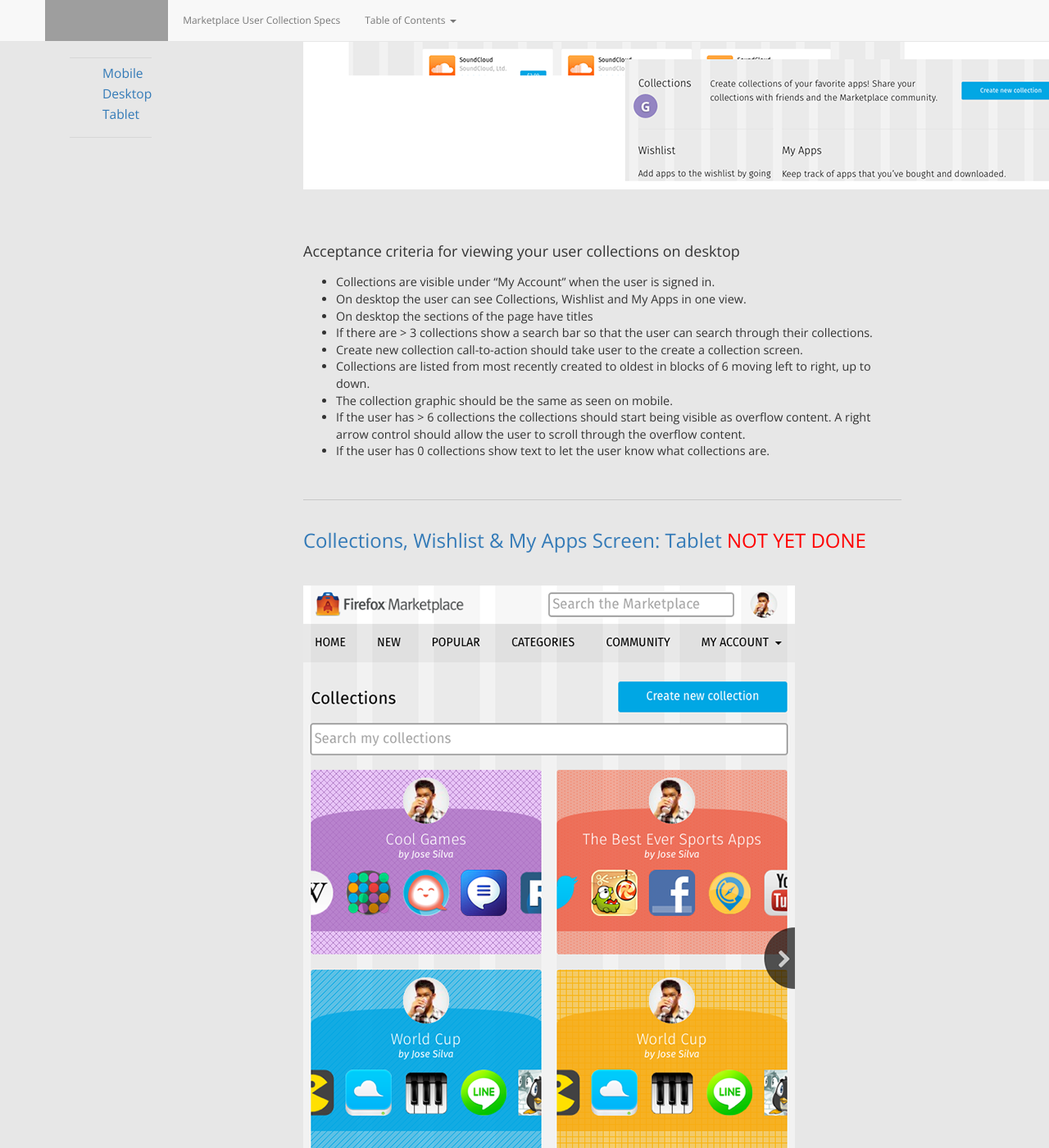
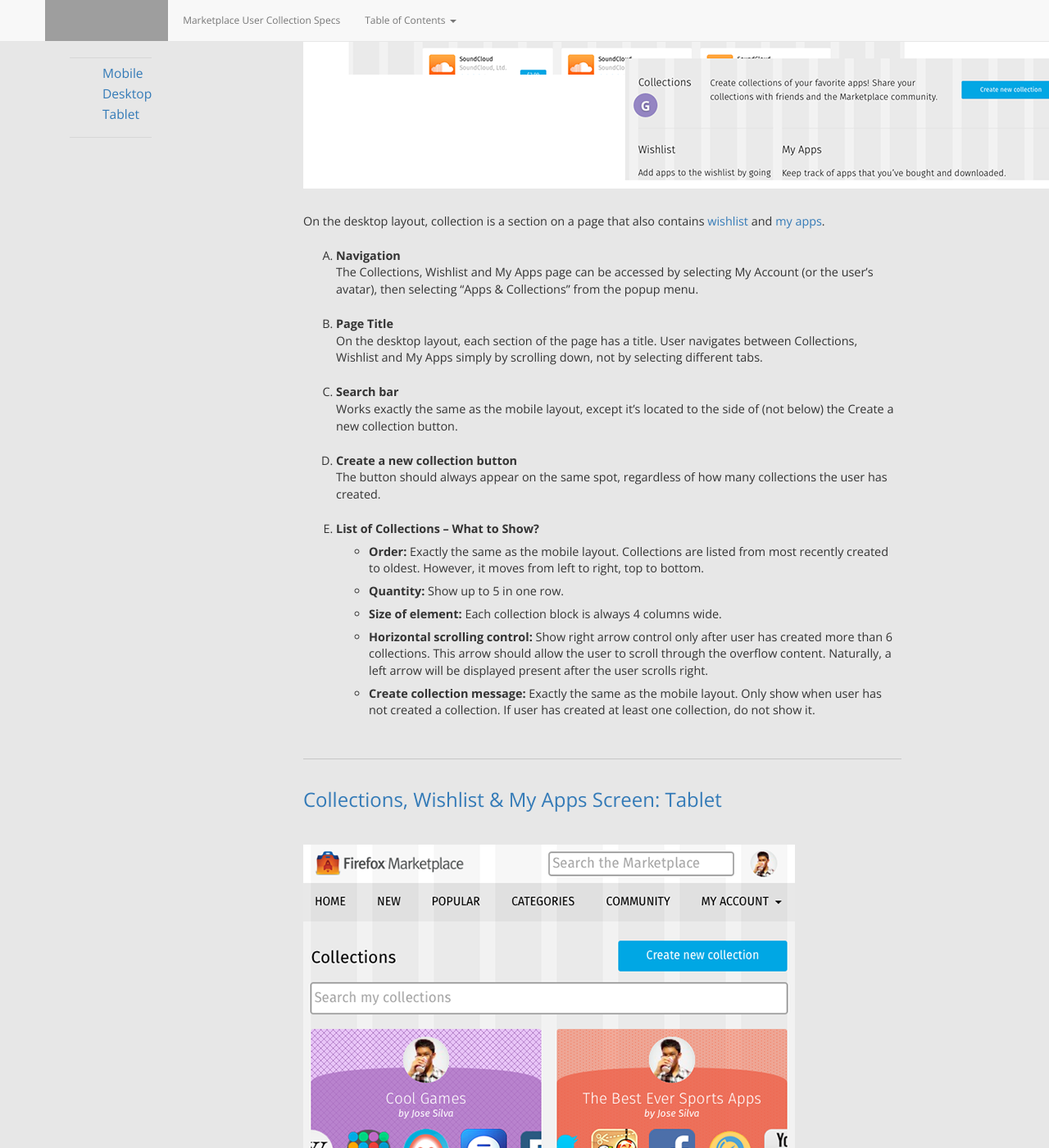
Before and after one commit to mhanratty/marketplaceux-usercollections, a Jekyll site: the page built from projectSpecsCollections.html, in a window 1280 px wide and 1400 px high, scrolled down 2305 px. Shown: the whole window at 82% size. Built offline with Jekyll 4.4.1, drawn with Linux system fonts in a browser that asks for light colours; nearby versions of some CDN libraries; some of the changed text lies outside the part shown; grey boxes are pictures that could not be loaded.

Commit message:
Finished restructuring Collection Specs page

```diff
--- a/projectSpecsCollections.html
+++ b/projectSpecsCollections.html
@@ -20,17 +20,17 @@
 
 		<p class="longText">Lists collections that the user has created.</p>
 
-    <h3 class="specItem"><a name="collectionstabmobile">Mobile – Collections Tab</a></h3>
+    <h3 class="specItem"><a name="collectionsmobile">Mobile</a></h3>
 
     <img src="http://mhanratty.github.io/marketplaceux-usercollections/img/usercollections_collectionsscreen.png" alt="Collections Tab: Mobile"/>
 
     <ol class="longText letters">
       <li><strong>Navigation</strong><br/>
-      The Collections tab can be accessed by selecting the user’s avatar, then selecting “Apps & Collections” menu item on the navigation bar.</li>
+      The Collections tab can be accessed by selecting My Account (the user’s avatar), then selecting “Apps & Collections” menu item on the navigation bar. User navigates between Collections, Wishlist and My Apps by selecting different tabs.</li>
       <li><strong>Create collection message</strong>
         <ul>
-          <li>If user has no collection, show a message that reads “Create collections of your favourite apps! Share your collections with friends and the Marketplace community.”</li>
-          <li>If user has at least one collection, do not show this message.</li>
+          <li>If user has not created a collection, show a message that reads “Create collections of your favourite apps! Share your collections with friends and the Marketplace community.”</li>
+          <li>If user has created at least one collection, do not show this message.</li>
         </ul>
       </li>
       <li><strong>Create a new collection button</strong>
@@ -39,7 +39,7 @@
           <li>If user has at least one collection, the button should appear below the Collections/Wishlist/My Apps navigation tabs.</li>
         </ul>
       </li>
-      <li><strong>List of collection</strong><br/>
+      <li><strong>List of Collections – What to Show?</strong><br/>
       Collections should be sorted from the most recently created to the oldest.</li>
       <li><strong>Statistics</strong><br/>
       The collection creator should be able to view the stats for their collection. These stats include:<br/>
@@ -48,47 +48,65 @@
           <li>Number of views the collection has received</li>
           <li>Number of upvotes the collection has received</li>
         </ul>
+
+      <span class="warning">WARNING: The interface to do this is not yet known. The mechanism to share his/her own collection is also unclear.</span>
+
       </li>
-      <span class="warning">WARNING: The interface to do this is not yet known. The mechanism to share his/her own collection is also unclear. We need to figure this out.</span>
+
       <li><strong>Search bar</strong>
         <ul>
           <li>Only show search when user has created more than 3 collections.</li>
           <li>Search should appear above the list of collections and below the Create a new collection button</li>
-      <li>The search box should appear just above the list of collections.</li>
+          <li>The search box should appear just above the list of collections.</li>
         </ul>
       </li>
     </ol>
 
-    <h3 class="specItem"><a name="collectionsscreendesktop">Collections, Wishlist & My Apps Screen: Desktop</a> <span class="warning">NOT YET DONE</span></h3>
+    <h3 class="specItem"><a name="collectionsdesktop">Desktop</a></h3>
 
     <img src="http://mhanratty.github.io/marketplaceux-usercollections/img/usercollections_collectionsscreendesktop.png" alt="Collections, Wishlist & My Apps Screen: Desktop"/>
 
-    <h4>Acceptance criteria for viewing your user collections on desktop</h4>
+    <p class="longText">On the desktop layout, collection is a section on a page that also contains <a href="projectSpecsWishlist.html#wishlistdesktop">wishlist</a> and <a href="projectSpecsMyApps.html#myappsdesktop">my apps</a>.</p>
 
-    <ul class="longText">
-      <li>Collections are visible under “My Account” when the user is signed in. </li>
-      <li>On desktop the user can see Collections, Wishlist and My Apps in one view.</li>
-      <li>On desktop the sections of the page have titles</li>
-      <li>If there are > 3 collections show a search bar so that the user can search through their collections.</li>
-      <li>Create new collection call-to-action should take user to the create a collection screen.</li>
-      <li>Collections are listed from most recently created to oldest in blocks of 6 moving left to right, up to down. </li>
-      <li>The collection graphic should be the same as seen on mobile.</li>
-      <li>If the user has > 6 collections the collections should start being visible as overflow content. A right arrow control should allow the user to scroll through the overflow content.</li>
-      <li>If the user has 0 collections show text to let the user know what collections are. </li>
-    </ul>
+    <ol class="longText letters">
+      <li><strong>Navigation</strong><br/>
+      The Collections, Wishlist and My Apps page can be accessed by selecting My Account (or the user’s avatar), then selecting “Apps & Collections” from the popup menu.</li>
+      <li><strong>Page Title</strong><br/>
+      On the desktop layout, each section of the page has a title. User navigates between Collections, Wishlist and My Apps simply by scrolling down, not by selecting different tabs.</li>
+      <li><strong>Search bar</strong><br/>
+      Works exactly the same as the mobile layout, except it’s located to the side of (not below) the Create a new collection button.</li>
+      <li><strong>Create a new collection button</strong><br/>
+      The button should always appear on the same spot, regardless of how many collections the user has created.</li>
+      <li><strong>List of Collections – What to Show?</strong><br/>
+        <ul>
+          <li><strong>Order:</strong> Exactly the same as the mobile layout. Collections are listed from most recently created to oldest. However, it moves from left to right, top to bottom.</li>
+          <li><strong>Quantity:</strong> Show up to 5 in one row.</li>
+          <li><strong>Size of element:</strong> Each collection block is always 4 columns wide.</li>
+          <li><strong>Horizontal scrolling control:</strong> Show right arrow control only after user has created more than 6 collections. This arrow should allow the user to scroll through the overflow content. Naturally, a left arrow will be displayed present after the user scrolls right.</li>
+          <li><strong>Create collection message:</strong> Exactly the same as the mobile layout. Only show when user has not created a collection. If user has created at least one collection, do not show it.</li>
+        </ul>
+      </li>
+    </ol>
 
-    <h3 class="specItem"><a name="collectionsscreentablet">Collections, Wishlist & My Apps Screen: Tablet</a> <span class="warning">NOT YET DONE</span></h3>
+    <h3 class="specItem"><a name="collectionstablet">Collections, Wishlist & My Apps Screen: Tablet</a></h3>
 
     <a name="collectionscreentablet"><img src="http://mhanratty.github.io/marketplaceux-usercollections/img/usercollections_collectionscreentablet.png" alt="he can see so much more" title="" /></a>
 
-    <h4>Acceptance criteria for viewing your user collections on tablet</h4>
+    <p class="longText">On the desktop layout, collection is a section on a page that also contains <a href="projectSpecsWishlist.html#wishlistdesktop">wishlist</a> and <a href="projectSpecsMyApps.html#myappsdesktop">my apps</a>.</p>
 
-    <p class="longText"><a href="projectSpecsDesktop.html#collectionspagescreendesktop">Same as for desktop</a>, except:</p>
+    <ol class="longText">
+      <li><strong>Search bar</strong><br/>
+      Works and is positioned exactly like the mobile layout: below the Create a new collection button.</li>
+      <li><strong>List of Collections – What to Show?</strong><br/>
+        <ul>
+          <li><strong>Order:</strong> Exactly the same as the mobile layout. Collections are listed from most recently created to oldest. However, it moves from left to right, top to bottom.</li>
+          <li><strong>Quantity:</strong> Show up to 2 in one row. Show up to 4 at a time.</li>
+          <li><strong>Horizontal scrolling control:</strong> Show right arrow control only after user has created more than 4 collections.</li>
+        </ul>
+      </li>
+    </ol>
 
-    <ul class="longText">
-    <li>Collection search is below Collection title</li>
-    <li>Only 4 collections are visible at a time</li>
-    </ul>
+    <p class="longText">The rest of the features are exactly the same as the <a href="#collectionsdesktop">Desktop layout</a>.</p>
 
 	</div>
 	<!-- Pagination. If you have more than one page, set the multipage variable in the Frontmatter to true. Editing the pagination code happens in /_includes/homePagination.html.
--- a/projectSpecsMyApps.html
+++ b/projectSpecsMyApps.html
@@ -41,13 +41,13 @@
 
     <p class="longText warning">Desktop my apps image missing.</p>
 
-    <p class="longText">On the desktop layout, my apps is a section on a page that also contains collection and wishlist.</p>
+    <p class="longText">On the desktop layout, my apps is a section on a page that also contains <a href="projectSpecsCollections.html#collectionsdesktop">collections</a> and <a href="projectSpecsWishlist.html#wishlistdesktop">wishlist</a>.</p>
 
     <h3 class="specItem"><a name="myappstablet">Tablet</a></h3>
 
     <p class="longText warning">Tablet my apps image missing.</p>
 
-    <p class="longText">On the tablet layout, my apps is a section on a page that also contains collection and wishlist.</p>
+    <p class="longText">On the desktop layout, my apps is a section on a page that also contains <a href="projectSpecsCollections.html#collectionstablet">collections</a> and <a href="projectSpecsWishlist.html#wishlisttablet">wishlist</a>.</p>
 
 	</div>
 	<!-- Pagination. If you have more than one page, set the multipage variable in the Frontmatter to true. Editing the pagination code happens in /_includes/homePagination.html.
--- a/projectSpecsWishlist.html
+++ b/projectSpecsWishlist.html
@@ -55,13 +55,13 @@
 
     <p class="longText warning">Desktop wishlist image missing.</p>
 
-    <p class="longText">On the desktop layout, wishlist is a section on a page that also contains collection and my apps.</p>
+    <p class="longText">On the desktop layout, wishlist is a section on a page that also contains <a href="projectSpecsCollections.html#collectionsdesktop">collections</a> and <a href="projectSpecsMyApps.html#myappsdesktop">my apps.</p>
 
     <h3 class="specItem"><a name="wishlisttablet">Tablet</a></h3>
 
     <p class="longText warning">Tablet wishlist image missing.</p>
 
-    <p class="longText">On the tablet layout, wishlist is a section on a page that also contains collection and my apps.</p>
+    <p class="longText">On the tablet layout, wishlist is a section on a page that also contains <a href="projectSpecsCollections.html#collectionstablet">collections</a> and <a href="projectSpecsMyApps.html#myappstablet">my apps.</p>
 
 	</div>
 	<!-- Pagination. If you have more than one page, set the multipage variable in the Frontmatter to true. Editing the pagination code happens in /_includes/homePagination.html.
```
Also changed, not shown: projectSpecsCommunity.html (+4 -4 lines).
